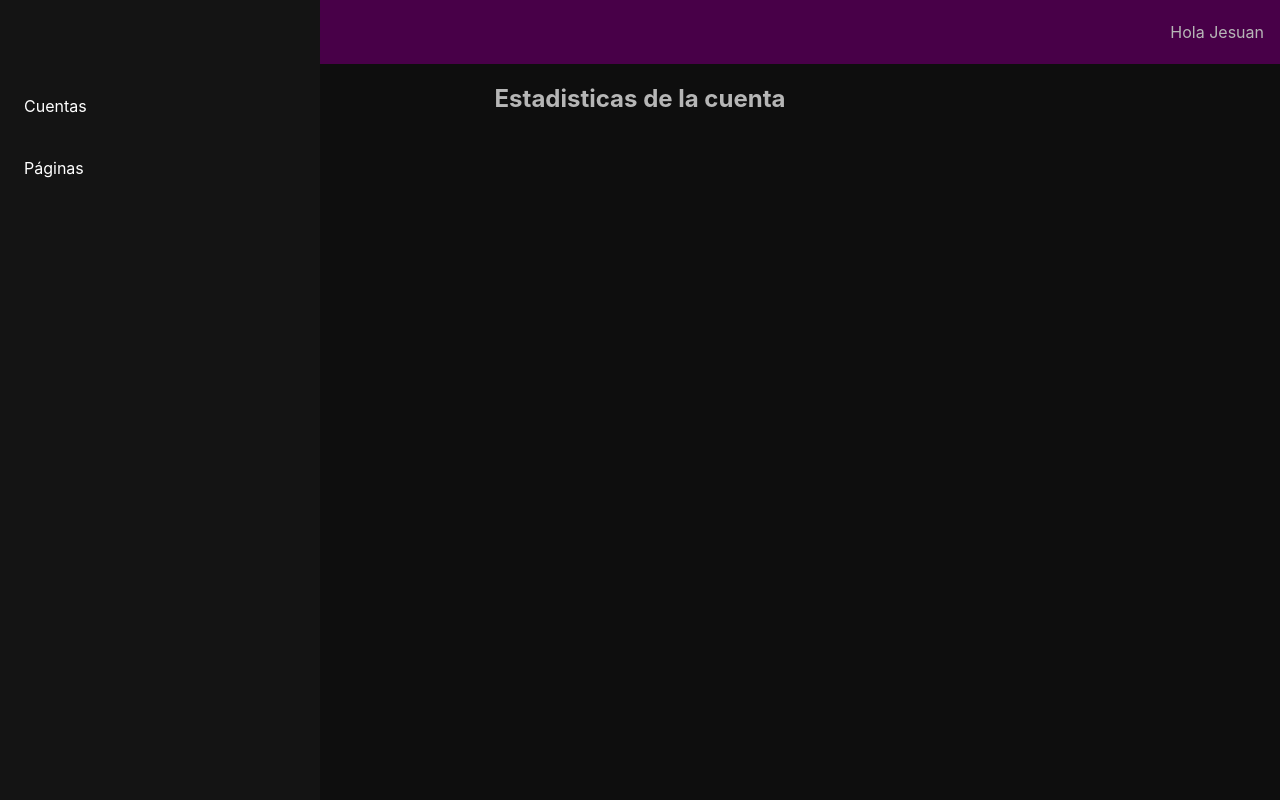
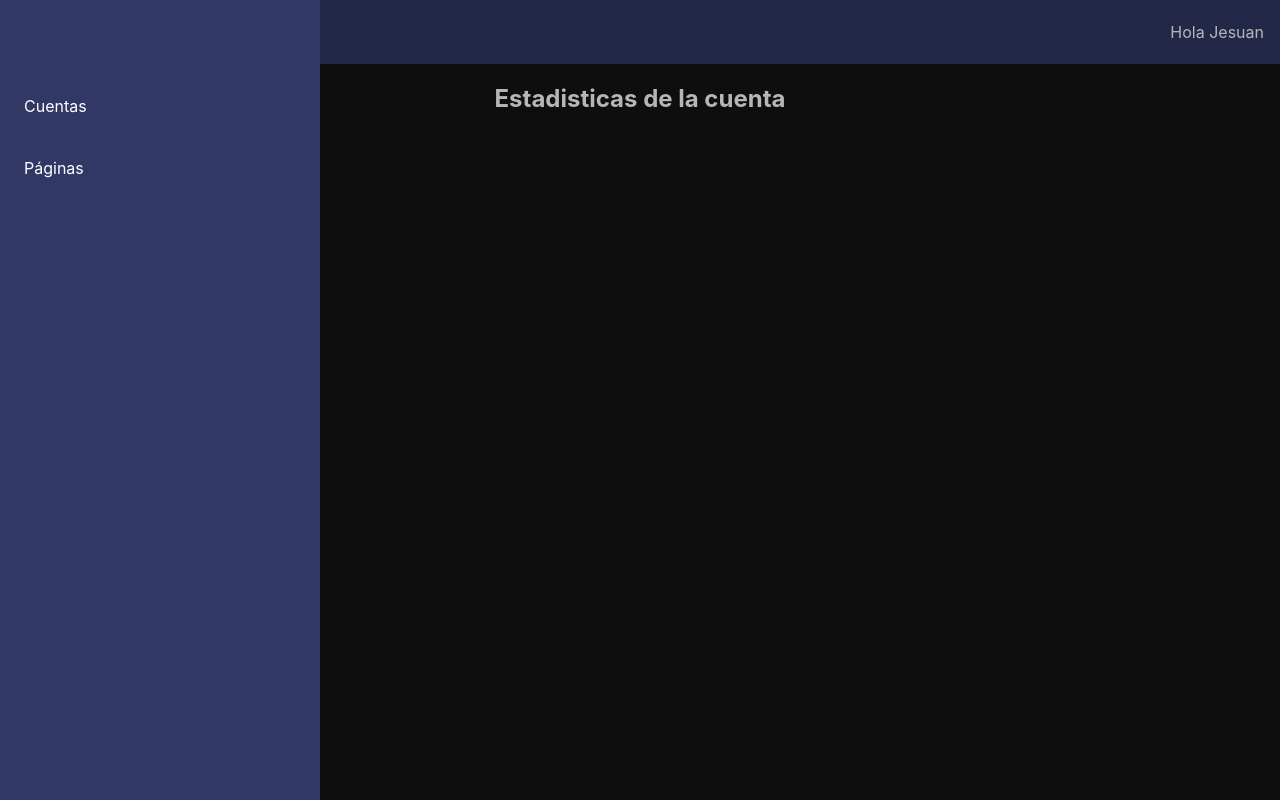
Before and after one commit to jesuanp/registro-cuentas-client, a React (Vite) app: page / in a window 1280 px wide. Both pictures are taken after a click on the element 25 px from the left and 32 px from the top of the page. Built offline with nearby package versions, Linux system fonts and the light colour scheme.

Commit message:
Cambiando la paleta de colores

```diff
--- a/src/components/hearder/header.module.css
+++ b/src/components/hearder/header.module.css
@@ -8,7 +8,7 @@
     display: flex;
     justify-content: space-between;
     align-items: center;
-    background-color: #650065;
+    background-color: #313866;
 }
 
 .nav ul {
--- a/src/components/sidebar/sidebar.module.css
+++ b/src/components/sidebar/sidebar.module.css
@@ -14,7 +14,7 @@
     left: 0;
     height: 100vh;
     width: 20rem;
-    background-color: #141414;
+    background-color: #313866;
     z-index: 3;
 }
 
@@ -42,7 +42,7 @@
     margin: 0 0.5rem;
 }
 .liSidebar:hover {
-    background-color: #650065;
+    background-color: #504099;
     cursor: pointer;
 }
 
```
